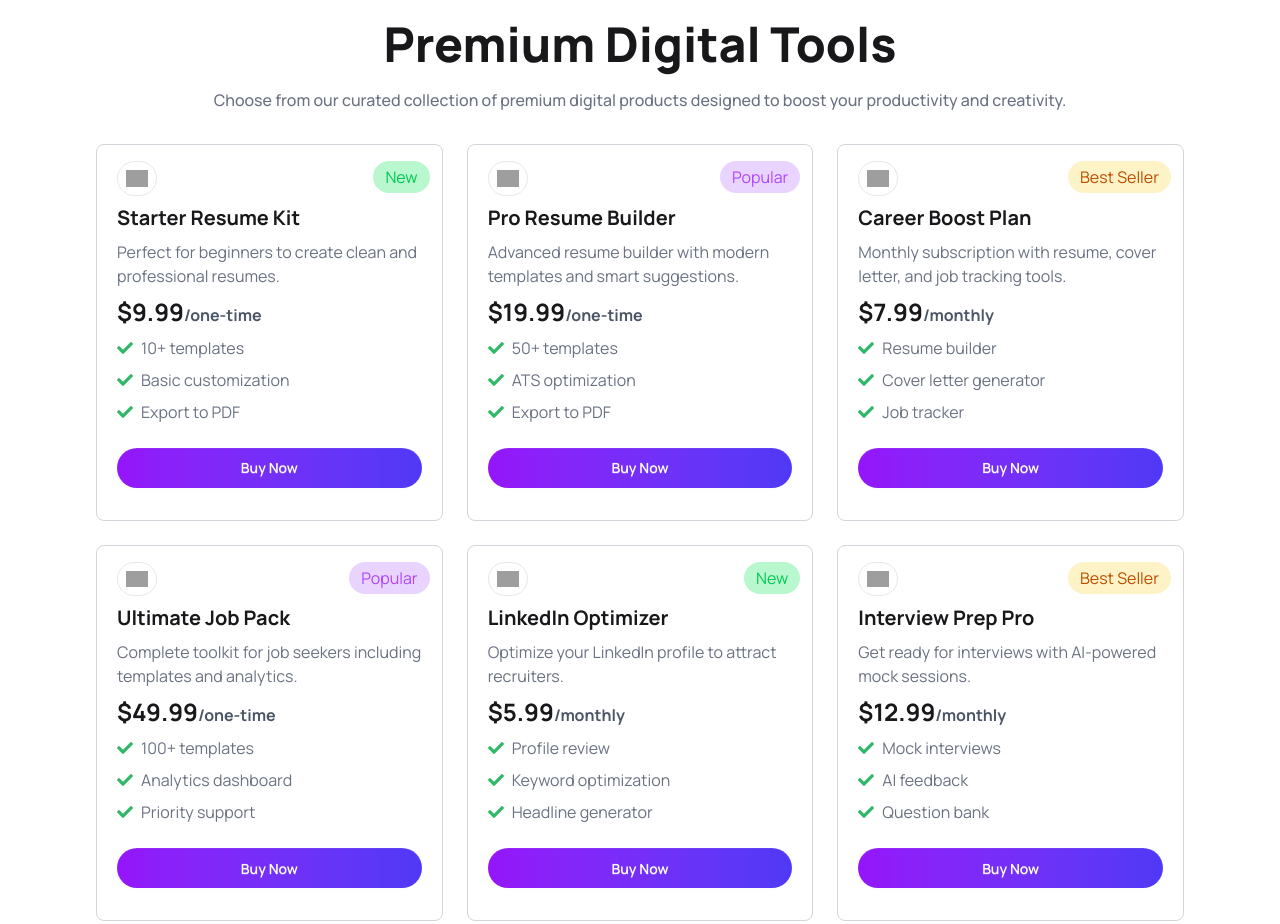
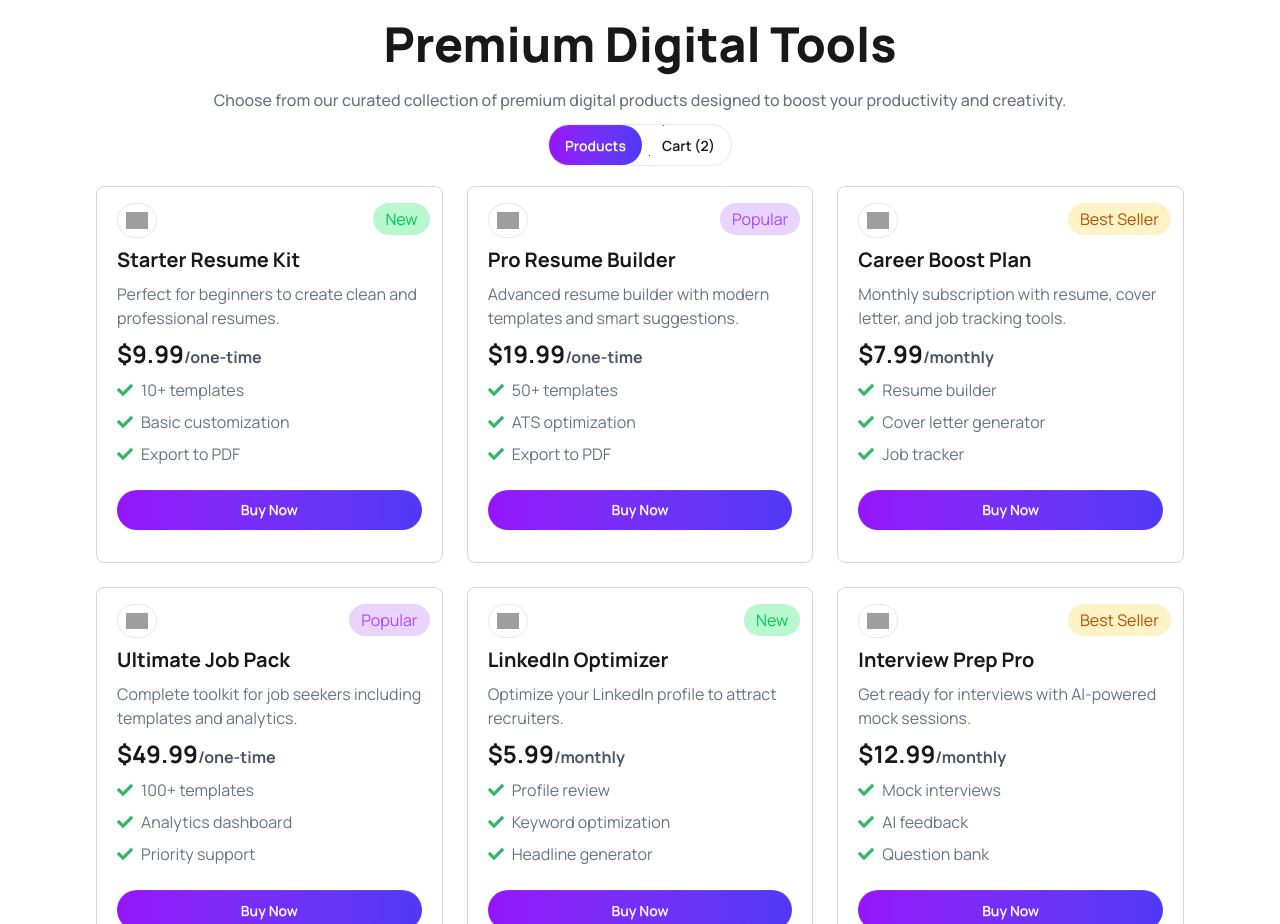
Before and after one commit to Md-Abdullah303/B-13-A-6, a React (Vite) app: page / in a window 1280 px wide. Shown: the part 1000-1924 px from the top of the page. Built offline with nearby package versions, Linux system fonts and the light colour scheme; grey boxes are pictures that could not be loaded.

Commit message:
add toggle btn and that warking but not showing section change

```diff
--- a/src/App.jsx
+++ b/src/App.jsx
@@ -11,7 +11,7 @@
 
 function App() {
 
-  const fetchProducts = fetch('../public/product.json').then(res => res.json());
+  const fetchProducts = fetch('/product.json').then(res => res.json());
 
   return (
     <>
--- a/src/assets/Component/ProductsContainer/ProductsContainer.jsx
+++ b/src/assets/Component/ProductsContainer/ProductsContainer.jsx
@@ -1,20 +1,35 @@
-import React, { use } from 'react';
+import React, { use, useState } from 'react';
 import SectionHeading from '../../UI/SectionHeading/SectionHeading';
 import Product from '../../UI/Product/Product';
 
-const ProductsContainer = ({fetchProducts}) => {
+const ProductsContainer = ({ fetchProducts }) => {
     const productsData = use(fetchProducts);
+    const [active, setActive] = useState(false)
     // console.log(productsData);
     return (
         <div className='w-[90%] md:w-[85%] mx-auto py-10'>
             <SectionHeading
-            headTitle='Premium Digital Tools'
-            peraTitle='Choose from our curated collection of premium digital products designed to boost your productivity and creativity.'></SectionHeading>
+                headTitle='Premium Digital Tools'
+                peraTitle='Choose from our curated collection of premium digital products designed to boost your productivity and creativity.'></SectionHeading>
+
+            <div className="flex justify-center ">
+                <div className="border border-gray-200 rounded-full flex items-center gap-1">
+                    <button
+                    onClick={()=> setActive(false)}
+                    className={`${active ? 'btn bg-transparent border-none rounded-full' : 'btn bg-linear-to-l from-[#4F39F6] hover:from-[#442cfd] to-[#9514FA] hover:to-[#8404e6] text-white rounded-full border-none'}`}>Products</button>
+
+
+
+                    <button
+                    onClick={()=> setActive(true)}
+                    className={`${active ? 'btn bg-linear-to-l from-[#4F39F6] hover:from-[#442cfd] to-[#9514FA] hover:to-[#8404e6] text-white rounded-full border-none' : 'btn bg-transparent border-none rounded-full'} `}>Cart (2)</button>
+                </div>
+            </div>
 
             {/* products container  */}
             <div className="grid grid-cols-1 sm:grid-cols-2 md:grid-cols-3 gap-4 md:gap-6 mt-5">
                 {
-                    productsData.map((product)=> <Product key={product.id} product={product}></Product>)
+                    productsData.map((product) => <Product key={product.id} product={product}></Product>)
                 }
             </div>
         </div>
--- a/src/assets/UI/Product/Product.jsx
+++ b/src/assets/UI/Product/Product.jsx
@@ -2,7 +2,7 @@
 import { FaCheck } from 'react-icons/fa';
 
 const Product = ({ product }) => {
-    console.log(product);
+    // console.log(product);
     const { imgSrc, name, period, price, tag, description, features } = product;
     return (
         <div className='border relative flex flex-col items-start space-y-2 border-gray-300 py-4 px-5 rounded-lg'>
@@ -27,7 +27,7 @@
                 <p className=' text-gray-500 text-[16px]'>{description}</p>
                 <h2 className='text-2xl font-bold'>${price}<span className='text-[16px] text-gray-600'>/{period}</span></h2>
                 {
-                    features.map(item => <p className='flex items-center gap-2 text-gray-500'><FaCheck color='#30B868'></FaCheck> {item}</p>)
+                    features.map((item, index) => <p key={index} className='flex items-center gap-2 text-gray-500'><FaCheck color='#30B868'></FaCheck> {item}</p>)
                 }
             </div>
             <button className='btn my-4 w-full bg-linear-to-l from-[#4F39F6] hover:from-[#442cfd] to-[#9514FA] hover:to-[#8404e6] transition-all hover:-translate-y-0.5 hover:shadow-lg ease-out duration-300 text-white rounded-full border-none'>Buy Now</button>
```
